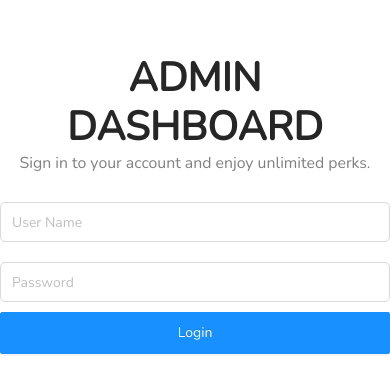
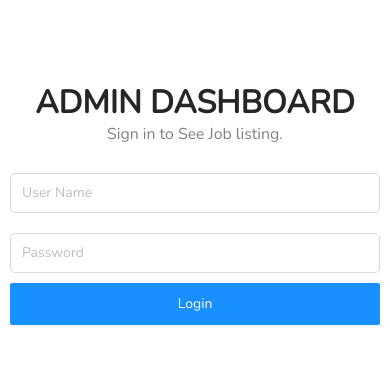
Before and after one commit to mikeahardyjr/admin-app, a React (Create React App) app: page /login in a window 390 px wide. Shown: the part 218-610 px from the top of the page. Built offline with nearby package versions, Linux system fonts and the light colour scheme.

Commit message:
title changed and ui mobile responsive

```diff
--- a/public/index.html
+++ b/public/index.html
@@ -24,7 +24,7 @@
       work correctly both with client-side routing and a non-root public URL.
       Learn how to configure a non-root public URL by running `npm run build`.
     -->
-    <title>React App</title>
+    <title>Mike Dashboard</title>
   </head>
   <body>
     <noscript>You need to enable JavaScript to run this app.</noscript>
--- a/src/layout/LayoutDesktop.js
+++ b/src/layout/LayoutDesktop.js
@@ -10,11 +10,13 @@ import { GoPrimitiveDot } from "react-icons/go";
 
 import LayoutMenu from "./LayoutMenu.js";
 import React, { useState } from "react";
+import { useHistory } from "react-router";
 
 const { Header, Content, Sider } = Layout;
 
 const LayoutDesktop = ({ children, active }) => {
   const [collapsed, setCollapsed] = useState(false);
+  const history = useHistory()
   const toggle = () => {
     setCollapsed(!collapsed);
   };
@@ -29,6 +31,10 @@ const LayoutDesktop = ({ children, active }) => {
                 className="header-right header-logout-btn"
                 type="primary"
                 style={{ margin: "auto 0" }}
+                onClick={()=>{
+                  history.push('/login')
+                  localStorage.removeItem("accessToken");
+                }}
                 // block
               >
                 Logout
--- a/src/pages/CreateInvoice.js
+++ b/src/pages/CreateInvoice.js
@@ -31,6 +31,7 @@ import { ref, getDownloadURL, uploadBytesResumable } from "firebase/storage";
 import { db, storage } from "../firebase";
 import { useLocation } from "react-router";
 import { uid } from "uid";
+import Swal from "sweetalert2";
 
 const { Title } = Typography;
 const { Option } = Select;
@@ -155,6 +156,13 @@ const CreateInvoice = () => {
   };
   const handleCancel = () => setPreviewVisible(false);
 
+  const clearFields = () =>{
+    setTitle('')
+    setTags([])
+    setBill(false)
+    setDescription('')
+    setFileList([])
+  }
   const onSubmit = async () => {
     console.log(tags, description, title, bill, fileList);
     // Add a new document in collection
@@ -180,7 +188,13 @@ const CreateInvoice = () => {
           images,
           timeStamp: serverTimestamp(),
         });
+        clearFields()
       }
+      Swal.fire({
+        title: "Success",
+        text: `Job ${existing ? 'Updated' : 'Added'} Successfully`,
+        icon:'success'
+      });
       setLoading(false);
       console.log(response);
     } catch (error) {
--- a/src/pages/Login.js
+++ b/src/pages/Login.js
@@ -45,7 +45,7 @@ const Login = () => {
         onKeyDown={(e) => e.key === "Enter" && onSubmit()}
       >
         <Title level={1}>ADMIN DASHBOARD</Title>
-        <p>Sign in to your account and enjoy unlimited perks.</p>
+        <p>Sign in to See Job listing.</p>
         {/* <form onSubmit={onSubmit}> */}
         <Input
           placeholder="User Name"
@@ -55,6 +55,7 @@ const Login = () => {
         <Input
           placeholder="Password"
           value={password}
+          type={'password'}
           onChange={(e) => setPassword(e.target.value)}
         />
         <Button type="primary" block onClick={onSubmit}>
--- a/src/styles/pages/login.css
+++ b/src/styles/pages/login.css
@@ -18,3 +18,12 @@
   height: 40px;
   border-radius: 5px;
 }
+@media (max-width: 420px) {
+  .login {
+   padding: 10px;
+  }
+  .login .login-container h1 {
+    margin-bottom: 0;
+    font-size: 2rem;
+  }
+}
```
